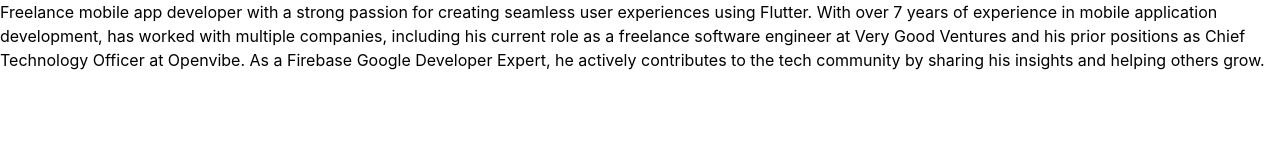
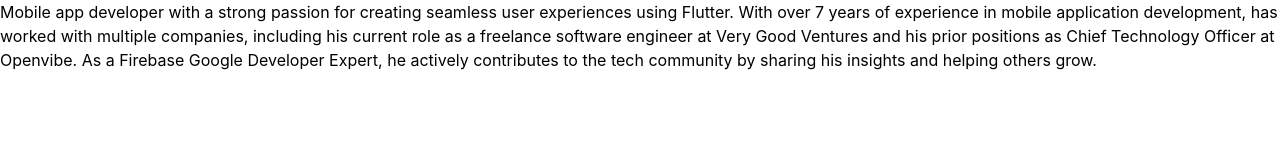
Before and after one commit to ryzizub/ryzizub-website, an Astro site: page /about/about in a window 1280 px wide. Built offline with nearby package versions, Linux system fonts and the light colour scheme; Astro itself is replaced by a stand-in of ours.

Commit message:
Update about.md

```diff
--- a/src/pages/about/about.md
+++ b/src/pages/about/about.md
@@ -7,4 +7,4 @@ pronouns: "he/him"
 website: "http://ryzizub.com"
 ---
 
-Freelance mobile app developer with a strong passion for creating seamless user experiences using Flutter. With over 7 years of experience in mobile application development, has worked with multiple companies, including his current role as a freelance software engineer at Very Good Ventures and his prior positions as Chief Technology Officer at Openvibe. As a Firebase Google Developer Expert, he actively contributes to the tech community by sharing his insights and helping others grow.
+Mobile app developer with a strong passion for creating seamless user experiences using Flutter. With over 7 years of experience in mobile application development, has worked with multiple companies, including his current role as a freelance software engineer at Very Good Ventures and his prior positions as Chief Technology Officer at Openvibe. As a Firebase Google Developer Expert, he actively contributes to the tech community by sharing his insights and helping others grow.
```
